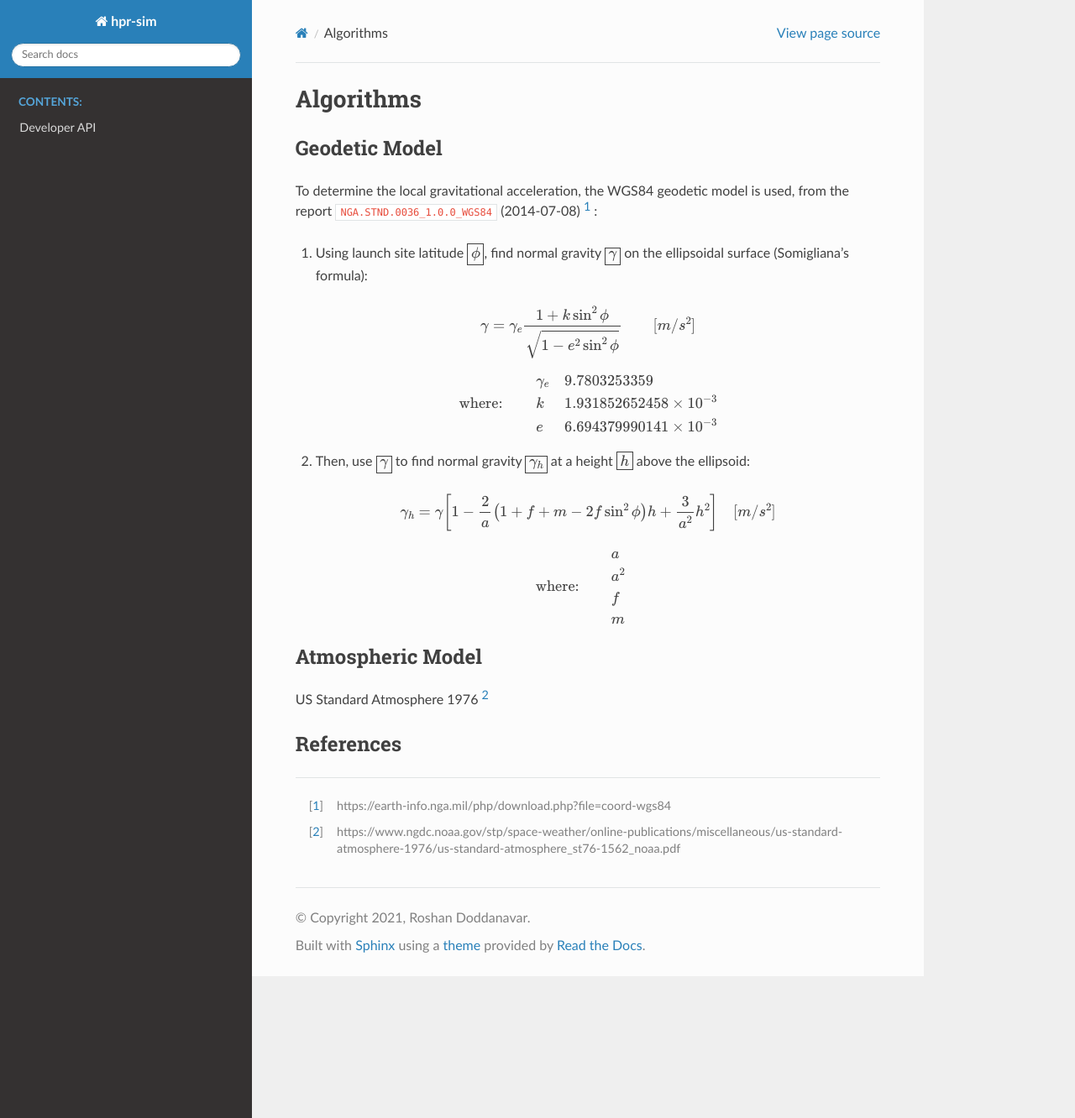
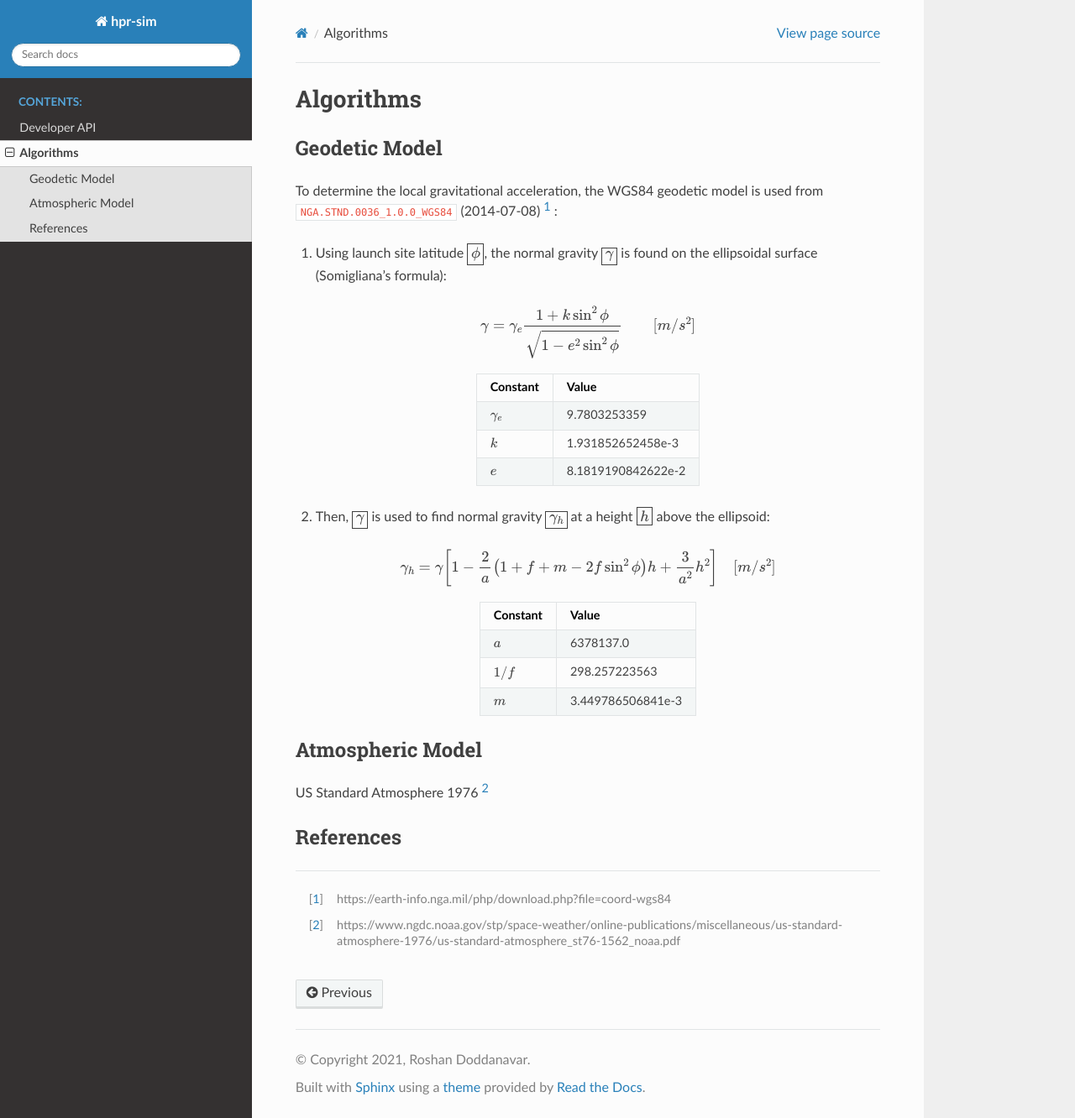
Before and after one commit to rdoddanavar/hpr-sim, a Sphinx documentation site: the page built from doc/src/algorithms.md, in a window 1280 px wide and 1332 px high. Shown: the whole window at 84% size. Built offline with Sphinx 7.4.7 and the Read the Docs theme 2.0.0, drawn with Linux system fonts in a browser that asks for light colours; pages that are not in the unit, such as notebooks, are missing from menus.

Commit message:
Reorg sphix structure

```diff
--- a/doc/conf.py
+++ b/doc/conf.py
@@ -12,7 +12,7 @@
 
 import os
 import sys
-sys.path.insert(0, os.path.abspath('../../src/exec'))
+sys.path.insert(0, os.path.abspath('../src/exec'))
 
 # -- Project information -----------------------------------------------------
 
--- a/doc/index.rst
+++ b/doc/index.rst
@@ -10,8 +10,8 @@ Welcome to hpr-sim's documentation!
    :maxdepth: 2
    :caption: Contents:
 
-   algorithms
    src/developer
+   src/algorithms
 
 Indices and tables
 ==================
--- a/doc/src/algorithms.md
+++ b/doc/src/algorithms.md
@@ -2,39 +2,40 @@
 
 ## Geodetic Model
 
-To determine the local gravitational acceleration, the WGS84 geodetic model is used, from the report `NGA.STND.0036_1.0.0_WGS84` (2014-07-08) [^wgs84] :
+To determine the local gravitational acceleration, the WGS84 geodetic model is used from `NGA.STND.0036_1.0.0_WGS84` (2014-07-08) [^wgs84] :
 
-1. Using launch site latitude $\boxed{\phi}$, find normal gravity $\boxed{\gamma}$ on the ellipsoidal surface (Somigliana's formula):
+1. Using launch site latitude $\boxed{\phi}$, the normal gravity $\boxed{\gamma}$ is found on the ellipsoidal surface (Somigliana's formula):
 
 $$
     \gamma = \gamma_e \frac{1 + k \sin^2 \phi}{\sqrt{1 - e^2 \sin^2 \phi}}
     \qquad [m/s^2]
 $$
 
-$$
-    \text{where:} \qquad
-    \begin{array}{ll}
-        \gamma_e & 9.7803253359                  \\
-        k        & 1.931852652458 \times 10^{-3} \\
-        e        & 6.694379990141 \times 10^{-3}
-    \end{array}
-$$
+<center>
 
-2. Then, use $\boxed{\gamma}$ to find normal gravity $\boxed{\gamma_h}$ at a height $\boxed{h}$ above the ellipsoid:
+| Constant   | Value              |
+|------------|--------------------|
+| $\gamma_e$ | 9.7803253359       |
+| $k$        | 1.931852652458e-3  |
+| $e$        | 8.1819190842622e-2 |
+
+</center>
+
+2. Then, $\boxed{\gamma}$ is used to find normal gravity $\boxed{\gamma_h}$ at a height $\boxed{h}$ above the ellipsoid:
 
 $$
     \gamma_h = \gamma \bigg[ 1 - \frac{2}{a} \left( 1 + f + m - 2f \sin^2 \phi \right) h + \frac{3}{a^2} h^2 \bigg] \quad [m/s^2]
 $$
 
-$$
-    \text{where:} \qquad
-    \begin{array}{ll}
-        a   & \\
-        a^2 & \\
-        f   & \\
-        m   &
-    \end{array}
-$$
+<center>
+
+| Constant | Value             |
+|----------|-------------------|
+| $a$      | 6378137.0         |
+| $1/f$    | 298.257223563     |
+| $m$      | 3.449786506841e-3 |
+
+</center>
 
 ## Atmospheric Model
 
```
Also changed, not shown: 3 other files.
